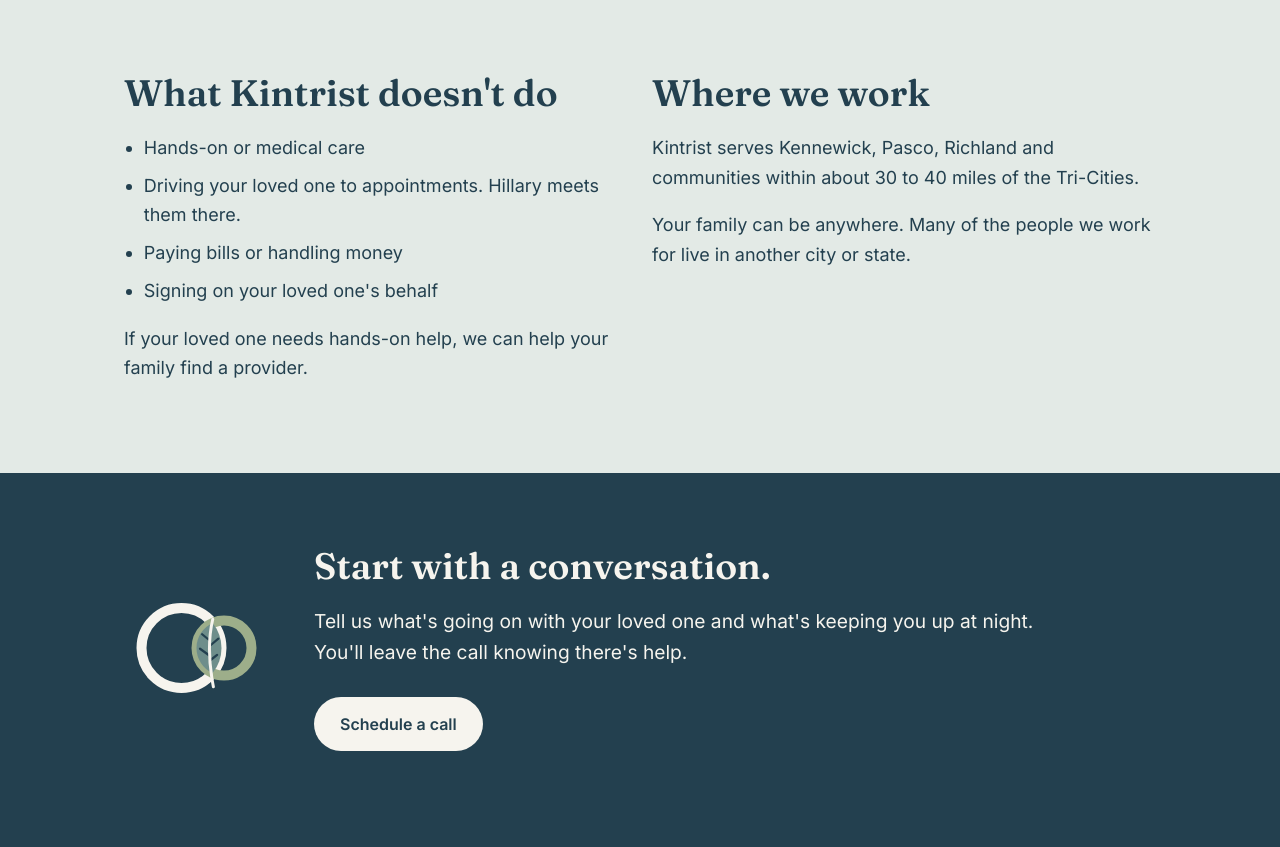
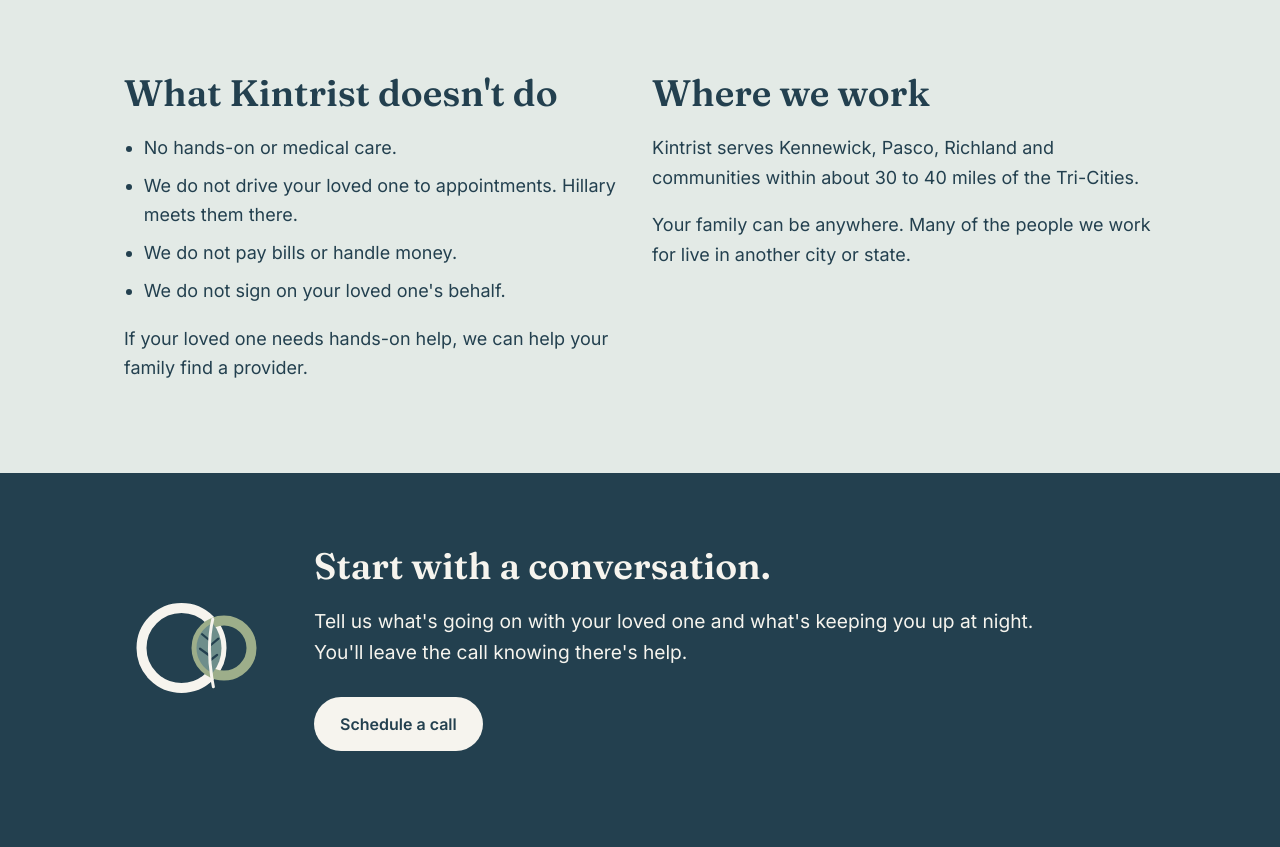
Before and after one commit to calinde78/kintrist, a plain HTML site: page services.html in a window 1280 px wide. Shown: the part 2880-3727 px from the top of the page. Drawn offline with Linux system fonts and the light colour scheme.

Commit message:
Make the 'doesn't do' bullets full statements
Co-Authored-By: Claude Fable 5.2 <noreply@anthropic.com>
Claude-Session: https://claude.ai/code/session_012cCcshxvJDBNHn9pTQnEkn

```diff
--- a/services.html
+++ b/services.html
@@ -124,10 +124,10 @@
           <div>
             <h2>What Kintrist doesn't do</h2>
             <ul class="plain">
-              <li>Hands-on or medical care</li>
-              <li>Driving your loved one to appointments. Hillary meets them there.</li>
-              <li>Paying bills or handling money</li>
-              <li>Signing on your loved one's behalf</li>
+              <li>No hands-on or medical care.</li>
+              <li>We do not drive your loved one to appointments. Hillary meets them there.</li>
+              <li>We do not pay bills or handle money.</li>
+              <li>We do not sign on your loved one's behalf.</li>
             </ul>
             <p>If your loved one needs hands-on help, we can help your family find a provider.</p>
           </div>
```
